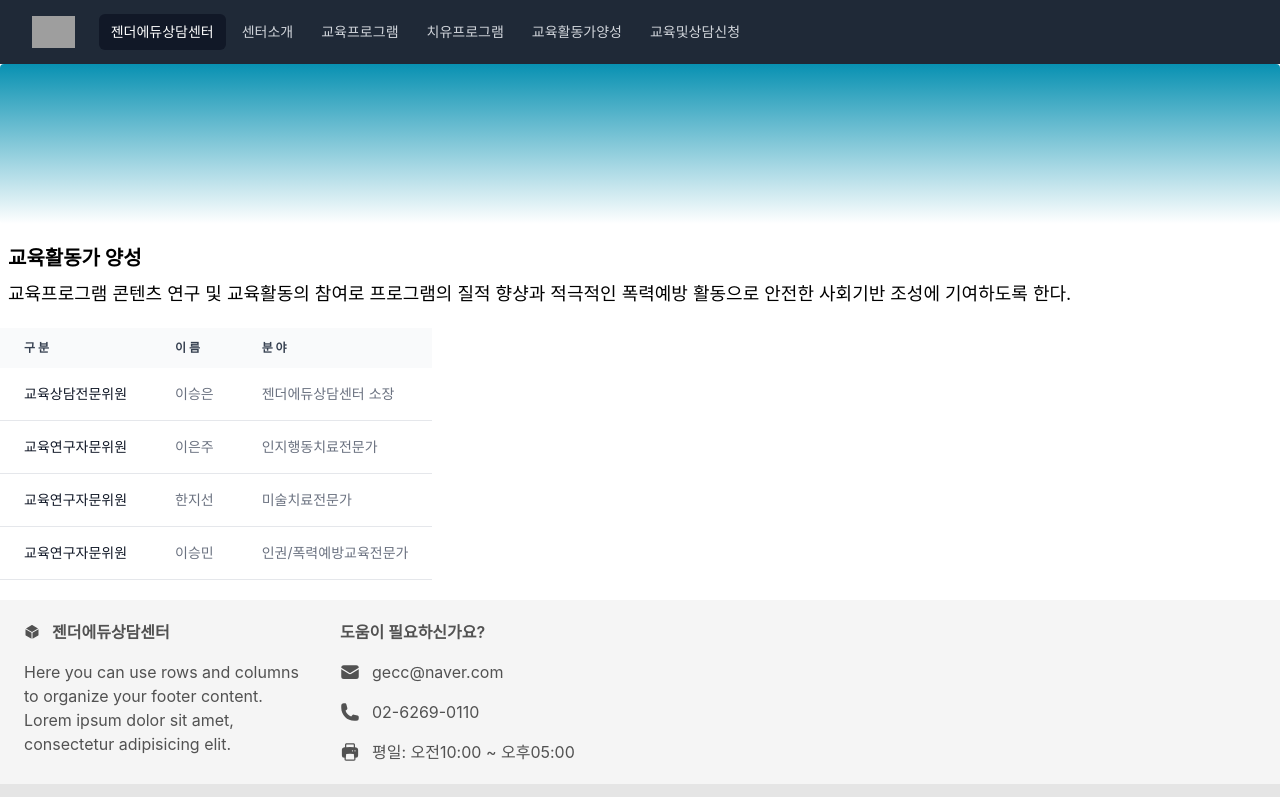
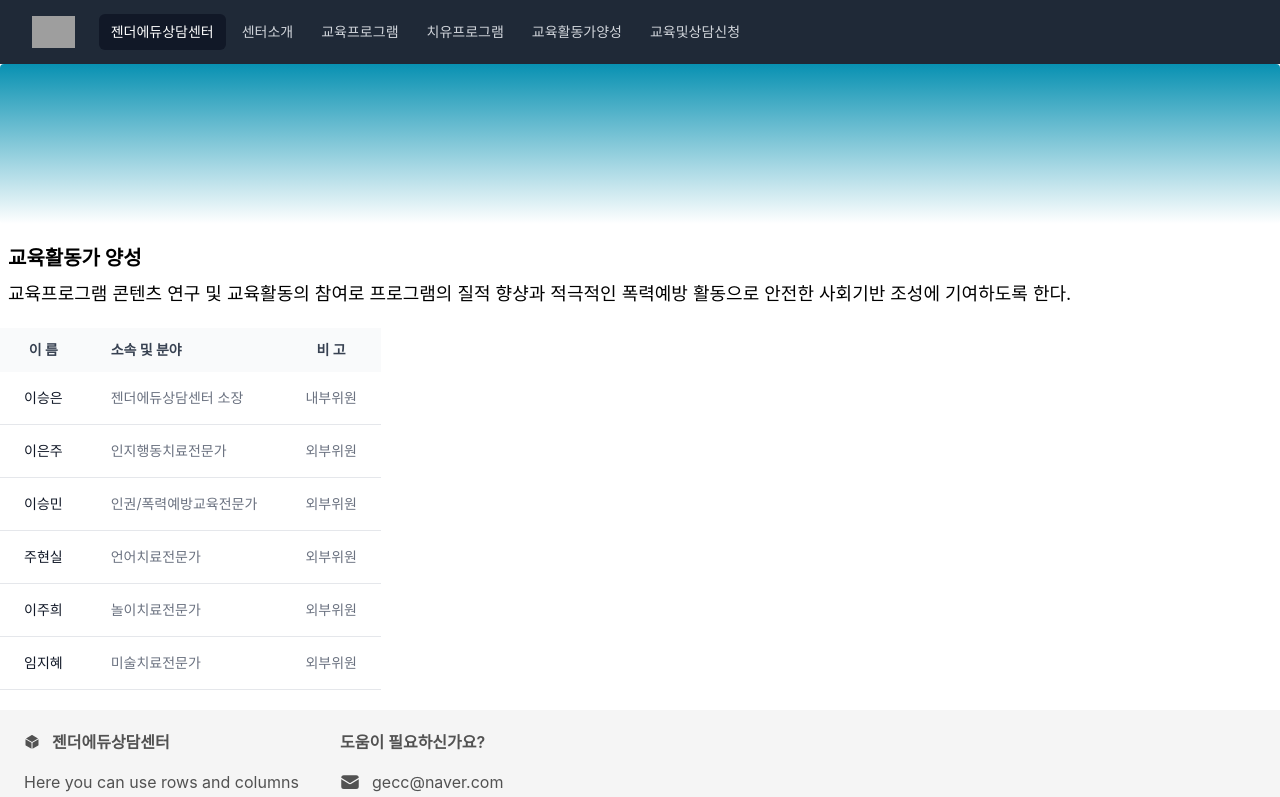
Before and after one commit to ohwonsuk/gender-edu, a React (Create React App) app: page /training in a window 1280 px wide. Shown: the top 797 px of the page. Built offline with nearby package versions, Linux system fonts and the light colour scheme; grey boxes are pictures that could not be loaded.

Commit message:
Table componet에서 TableItem 분리

```diff
--- a/public/index.html
+++ b/public/index.html
@@ -7,7 +7,7 @@
     <meta name="theme-color" content="#000000" />
     <meta
       name="description"
-      content="Web site created using create-react-app"
+      content="인권교육 양성평등교육 폭력예방교육 생명존중교육 가해자재발방지교육"
     />
     <meta http-equiv="Permissions-Policy" content="interest-cohort=()" />
     <link rel="apple-touch-icon" href="%PUBLIC_URL%/logo192.png" />
--- a/src/components/Footer.js
+++ b/src/components/Footer.js
@@ -60,7 +60,7 @@ const Footer = () => {
                 02-6269-0110
               </p>
               <p className="flex items-center justify-center md:justify-start">
-                <svg
+                {/* <svg
                   xmlns="http://www.w3.org/2000/svg"
                   viewBox="0 0 24 24"
                   fill="currentColor"
@@ -71,8 +71,8 @@ const Footer = () => {
                     d="M7.875 1.5C6.839 1.5 6 2.34 6 3.375v2.99c-.426.053-.851.11-1.274.174-1.454.218-2.476 1.483-2.476 2.917v6.294a3 3 0 003 3h.27l-.155 1.705A1.875 1.875 0 007.232 22.5h9.536a1.875 1.875 0 001.867-2.045l-.155-1.705h.27a3 3 0 003-3V9.456c0-1.434-1.022-2.7-2.476-2.917A48.716 48.716 0 0018 6.366V3.375c0-1.036-.84-1.875-1.875-1.875h-8.25zM16.5 6.205v-2.83A.375.375 0 0016.125 3h-8.25a.375.375 0 00-.375.375v2.83a49.353 49.353 0 019 0zm-.217 8.265c.178.018.317.16.333.337l.526 5.784a.375.375 0 01-.374.409H7.232a.375.375 0 01-.374-.409l.526-5.784a.373.373 0 01.333-.337 41.741 41.741 0 018.566 0zm.967-3.97a.75.75 0 01.75-.75h.008a.75.75 0 01.75.75v.008a.75.75 0 01-.75.75H18a.75.75 0 01-.75-.75V10.5zM15 9.75a.75.75 0 00-.75.75v.008c0 .414.336.75.75.75h.008a.75.75 0 00.75-.75V10.5a.75.75 0 00-.75-.75H15z"
                     clipRule="evenodd"
                   />
-                </svg>
-                평일: 오전10:00 ~ 오후05:00
+                </svg> */}
+                🕙 평일: 오전10:00 ~ 오후05:00
               </p>
             </div>
           </div>
--- a/src/components/Table.js
+++ b/src/components/Table.js
@@ -1,65 +1,66 @@
 import React from 'react';
+import TableItem from './TableItem';
+
+const tableData = [
+  {
+    id: 1,
+    name: '이승은',
+    field: '젠더에듀상담센터 소장',
+    note: '내부위원',
+  },
+  {
+    id: 2,
+    name: '이은주',
+    field: '인지행동치료전문가',
+    note: '외부위원',
+  },
+  {
+    id: 3,
+    name: '이승민',
+    field: '인권/폭력예방교육전문가',
+    note: '외부위원',
+  },
+  {
+    id: 4,
+    name: '주현실',
+    field: '언어치료전문가',
+    note: '외부위원',
+  },
+  {
+    id: 5,
+    name: '이주희',
+    field: '놀이치료전문가',
+    note: '외부위원',
+  },
+  {
+    id: 6,
+    name: '임지혜',
+    field: '미술치료전문가',
+    note: '외부위원',
+  },
+];
 
 const Table = () => {
   return (
     <>
       <div className="relative overflow-x-auto mb-5">
         <table className="w-auto text-sm text-left text-gray-500 dark:text-gray-400">
-          <thead className="text-xs text-gray-700 uppercase bg-gray-50 dark:bg-gray-700 dark:text-gray-400">
+          <thead className="text-basic text-gray-700 uppercase bg-gray-50 dark:bg-gray-700 dark:text-gray-400">
             <tr>
-              <th scope="col" className="px-6 py-3">
-                구 분
-              </th>
-              <th scope="col" className="px-6 py-3">
+              <th scope="col" className="px-6 py-3 flex justify-center">
                 이 름
               </th>
-              <th scope="col" className="px-6 py-3">
-                분 야
+              <th scope="col" className="px-6 py-3 ">
+                소속 및 분야
+              </th>
+              <th scope="col" className="px-6 py-3 flex justify-center">
+                비 고
               </th>
             </tr>
           </thead>
-          <tbody>
-            <tr className="bg-white border-b dark:bg-gray-800 dark:border-gray-700">
-              <th
-                scope="row"
-                className="px-6 py-4 font-medium text-gray-900 whitespace-nowrap dark:text-white"
-              >
-                교육상담전문위원
-              </th>
-              <td className="px-6 py-4">이승은</td>
-              <td className="px-6 py-4">젠더에듀상담센터 소장</td>
-            </tr>
-            <tr className="bg-white border-b dark:bg-gray-800 dark:border-gray-700">
-              <th
-                scope="row"
-                className="px-6 py-4 font-medium text-gray-900 whitespace-nowrap dark:text-white"
-              >
-                교육연구자문위원
-              </th>
-              <td className="px-6 py-4">이은주</td>
-              <td className="px-6 py-4">인지행동치료전문가</td>
-            </tr>
-            <tr className="bg-white border-b dark:bg-gray-800 dark:border-gray-700">
-              <th
-                scope="row"
-                className="px-6 py-4 font-medium text-gray-900 whitespace-nowrap dark:text-white"
-              >
-                교육연구자문위원
-              </th>
-              <td className="px-6 py-4">한지선</td>
-              <td className="px-6 py-4">미술치료전문가</td>
-            </tr>
-            <tr className="bg-white border-b dark:bg-gray-800 dark:border-gray-700">
-              <th
-                scope="row"
-                className="px-6 py-4 font-medium text-gray-900 whitespace-nowrap dark:text-white"
-              >
-                교육연구자문위원
-              </th>
-              <td className="px-6 py-4">이승민</td>
-              <td className="px-6 py-4">인권/폭력예방교육전문가</td>
-            </tr>
-          </tbody>
+          {tableData.map((t) => (
+            <TableItem key={t.id} name={t.name} field={t.field} note={t.note} />
+          ))}
         </table>
       </div>
     </>
--- /dev/null
+++ b/src/components/TableItem.js
@@ -0,0 +1,22 @@
+import React from 'react';
+
+const TableItem = ({ name, field, note }) => {
+  return (
+    <>
+      <tbody>
+        <tr className="bg-white border-b dark:bg-gray-800 dark:border-gray-700">
+          <th
+            scope="row"
+            className="px-6 py-4 font-medium text-gray-900 whitespace-nowrap dark:text-white"
+          >
+            {name}
+          </th>
+          <td className="px-6 py-4">{field}</td>
+          <td className="px-6 py-4">{note}</td>
+        </tr>
+      </tbody>
+    </>
+  );
+};
+
+export default TableItem;
```
